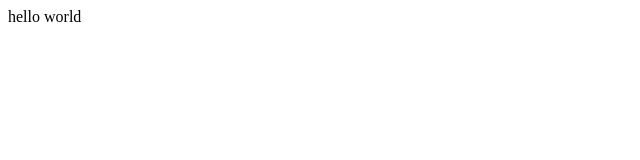
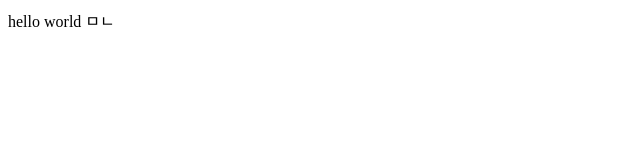
Before and after one commit to ovovvvvv/test, a plain HTML site: page index.html in a window 1280 px wide. Shown: the full height of the page, 0-640 px from the left. Drawn offline with Linux system fonts and the light colour scheme.

Commit message:
파일 수정

```diff
--- a/index.html
+++ b/index.html
@@ -7,5 +7,6 @@
 </head>
 <body>
     hello world
+    ㅁㄴ
 </body>
 </html>
```
